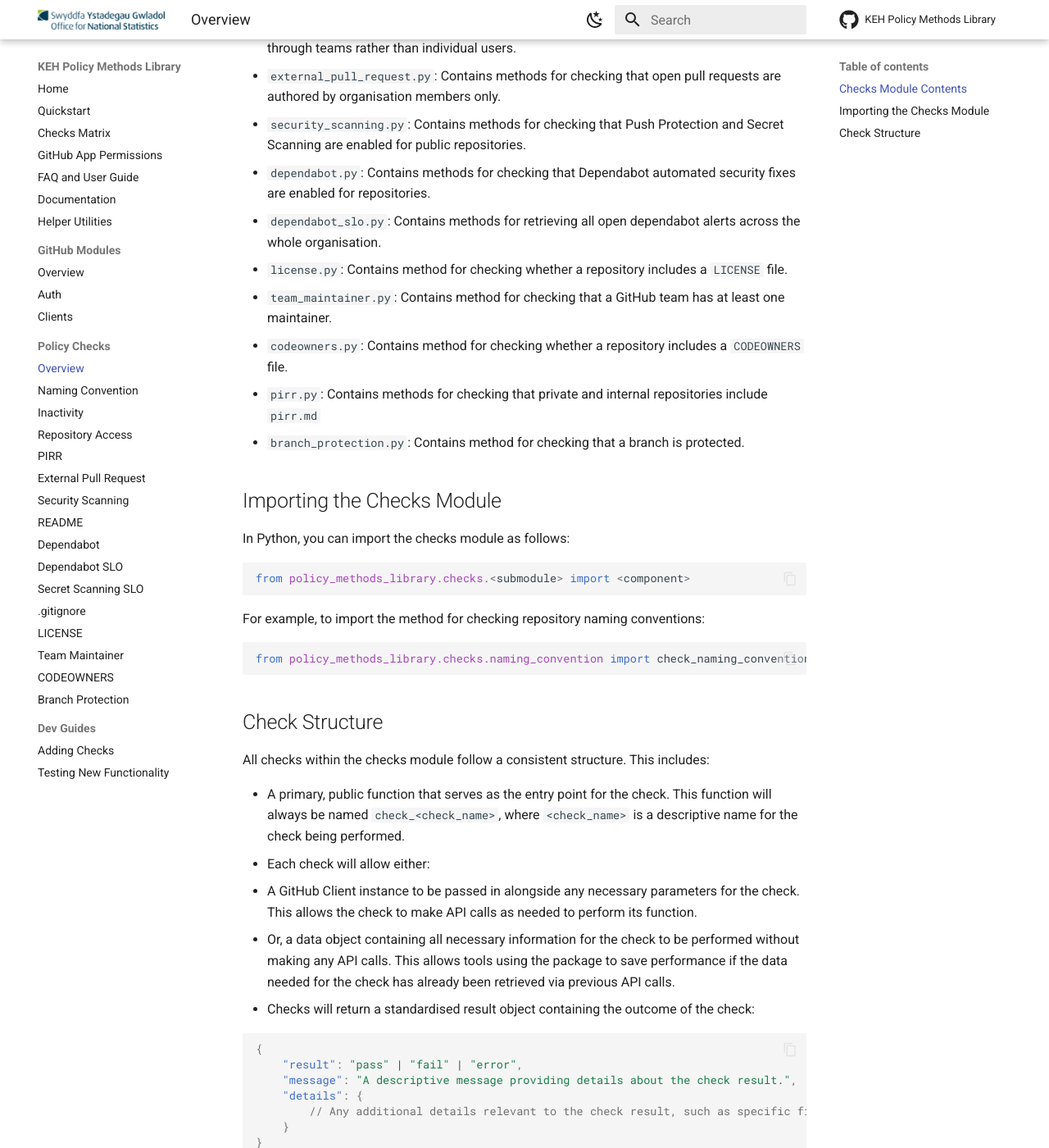
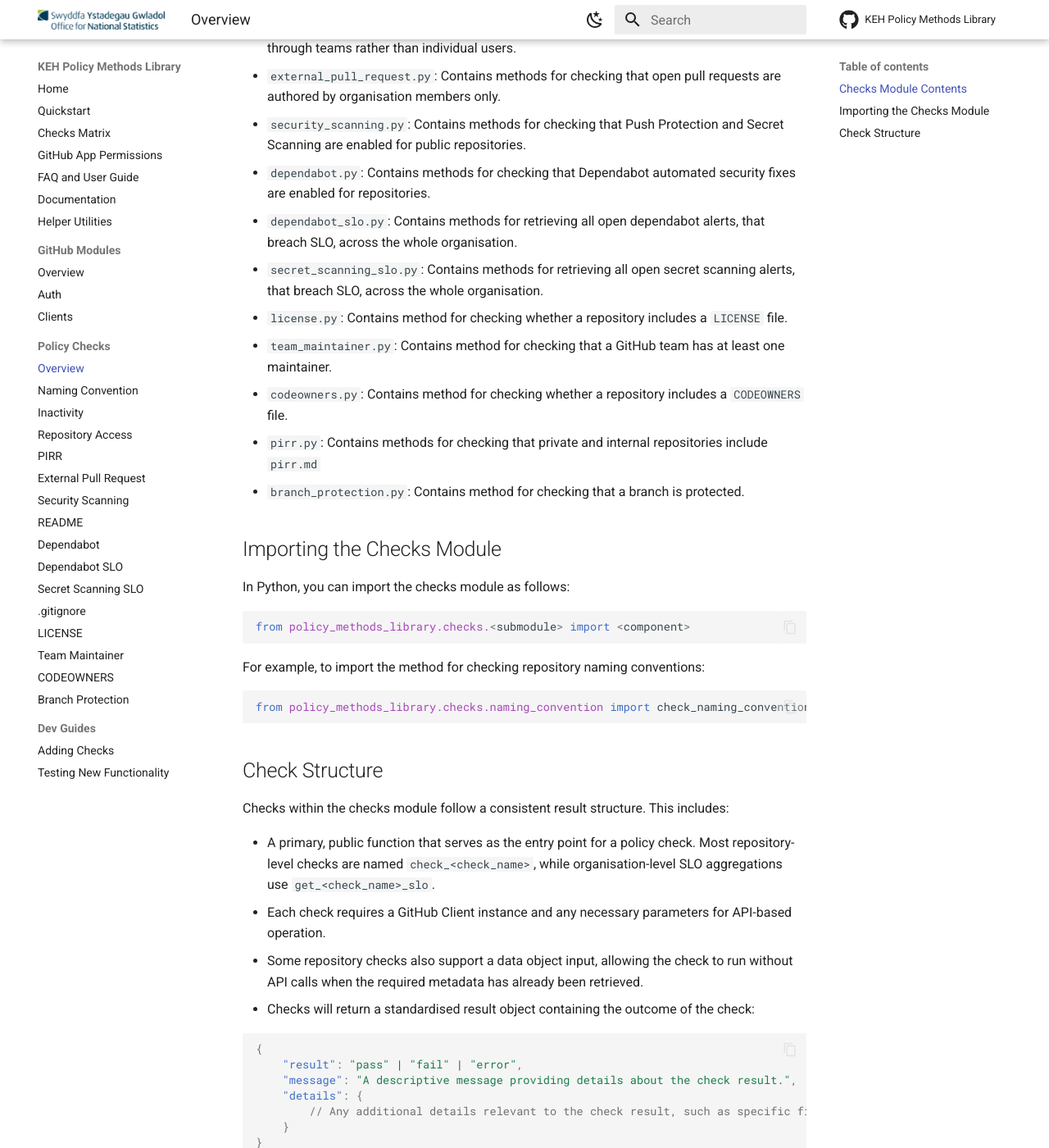
Before and after one commit to ONS-Innovation/keh-policy-methods-library, an MkDocs documentation site: the page built from docs/checks/overview.md, in a window 1280 px wide and 1400 px high, scrolled down 671 px. Shown: the whole window at 82% size. Built offline with MkDocs 1.6.1 and Material for MkDocs 9.7.7, drawn with Linux system fonts in a browser that asks for light colours; comment, search, counter and statistics services are not loaded.

Commit message:
KEH-2378 - Consistency Sweep (#31)
* docs: fix readability issues

* chore: rm placeholder code

````diff
--- a/docs/checks/overview.md
+++ b/docs/checks/overview.md
@@ -15,7 +15,8 @@
 - `external_pull_request.py`: Contains methods for checking that open pull requests are authored by organisation members only.
 - `security_scanning.py`: Contains methods for checking that Push Protection and Secret Scanning are enabled for public repositories.
 - `dependabot.py`: Contains methods for checking that Dependabot automated security fixes are enabled for repositories.
-- `dependabot_slo.py`: Contains methods for retrieving all open dependabot alerts across the whole organisation.
+- `dependabot_slo.py`: Contains methods for retrieving all open dependabot alerts, that breach SLO, across the whole organisation.
+- `secret_scanning_slo.py`: Contains methods for retrieving all open secret scanning alerts, that breach SLO, across the whole organisation.
 - `license.py`: Contains method for checking whether a repository includes a `LICENSE` file.
 - `team_maintainer.py`: Contains method for checking that a GitHub team has at least one maintainer.
 - `codeowners.py`: Contains method for checking whether a repository includes a `CODEOWNERS` file.
@@ -38,12 +39,11 @@
 
 ## Check Structure
 
-All checks within the checks module follow a consistent structure. This includes:
+Checks within the checks module follow a consistent result structure. This includes:
 
-- A primary, public function that serves as the entry point for the check. This function will always be named `check_<check_name>`, where `<check_name>` is a descriptive name for the check being performed.
-- Each check will allow either:
-  - A GitHub Client instance to be passed in alongside any necessary parameters for the check. This allows the check to make API calls as needed to perform its function.
-  - Or, a data object containing all necessary information for the check to be performed without making any API calls. This allows tools using the package to save performance if the data needed for the check has already been retrieved via previous API calls.
+- A primary, public function that serves as the entry point for a policy check. Most repository-level checks are named `check_<check_name>`, while organisation-level SLO aggregations use `get_<check_name>_slo`.
+- Each check requires a GitHub Client instance and any necessary parameters for API-based operation.
+- Some repository checks also support a data object input, allowing the check to run without API calls when the required metadata has already been retrieved.
 - Checks will return a standardised result object containing the outcome of the check:
 
   ```json
--- a/src/policy_methods_library/__init__.py
+++ /dev/null
@@ -1,3 +0,0 @@
-from .main import hello_world
-
-__all__ = ["hello_world"]
````
Also changed, not shown: README.md (+3 -3 lines), 2 other files.
